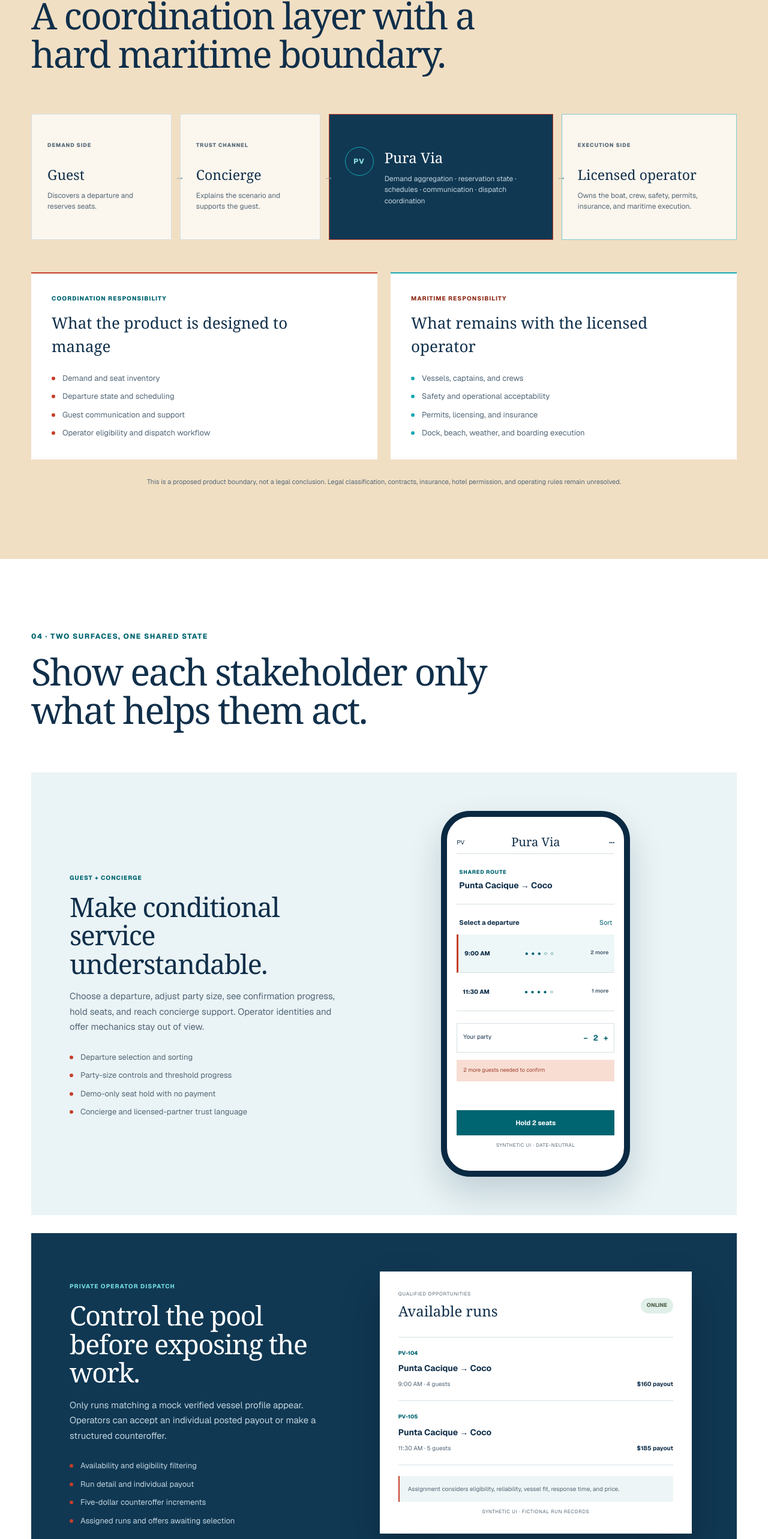
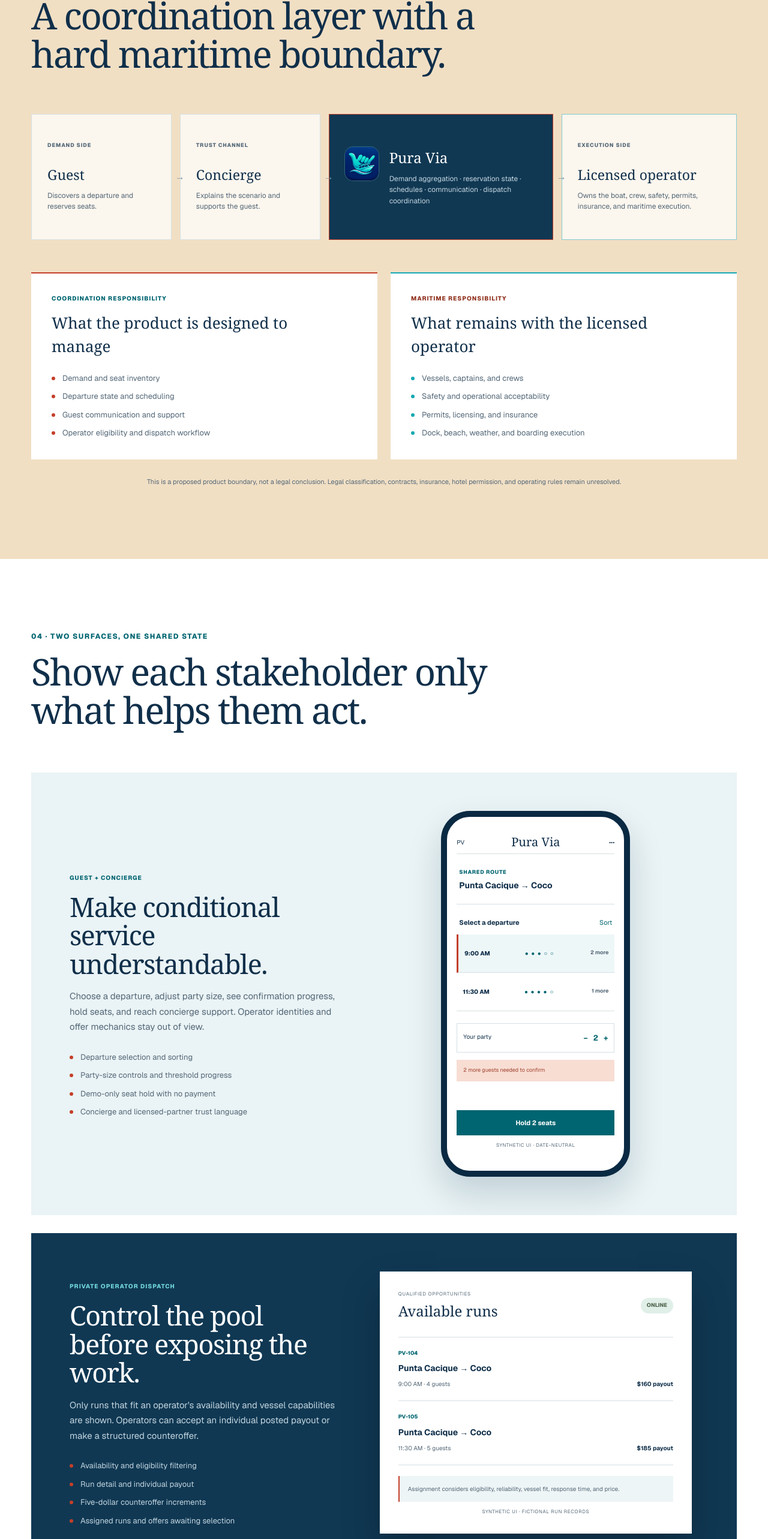
Before and after one commit to stevefinston/pura-via-case-study, a Next.js app: page / in a window 1280 px wide. Shown: the part 3021-5587 px from the top of the page at 60% size. Built offline with nearby package versions, Linux system fonts and the light colour scheme; no server answers.

Commit message:
Use canonical icon and clarify operator filtering (#3)
* Use canonical icon in system model

* Document canonical icon QA

* Clarify operator run filtering

```diff
--- a/app/globals.css
+++ b/app/globals.css
@@ -148,7 +148,7 @@
 .actor-card > strong { margin-top: 25px; font-family: Georgia, serif; font-size: 23px; font-weight: 400; }
 .actor-card p, .coordination-plane p { margin: 8px 0 0; color: var(--muted); font-size: 12px; line-height: 1.55; }
 .coordination-plane { display: grid; grid-template-columns: auto 1fr; gap: 18px; border-color: var(--papaya); background: var(--charcoal-900); color: white; }
-.pv-monogram { display: grid; width: 48px; height: 48px; place-items: center; border: 1px solid var(--copper); border-radius: 50%; color: #8be0e2; font-size: 12px; font-weight: 800; letter-spacing: .08em; }
+.coordination-icon { width: 56px; height: 56px; border-radius: 14px; object-fit: cover; box-shadow: 0 0 0 1px rgb(139 224 226 / 28%); }
 .coordination-plane strong { font-family: Georgia, serif; font-size: 24px; font-weight: 400; }
 .coordination-plane p { color: #c3d5df; }
 .operator-actor { border-color: #81cbd0; }
--- a/app/page.tsx
+++ b/app/page.tsx
@@ -78,7 +78,7 @@
         <div className="system-map" aria-label="Pura Via system relationship map">
           <div className="actor-card"><span>Demand side</span><strong>Guest</strong><p>Discovers a departure and reserves seats.</p></div>
           <div className="actor-card"><span>Trust channel</span><strong>Concierge</strong><p>Explains the scenario and supports the guest.</p></div>
-          <div className="coordination-plane"><span className="pv-monogram" aria-hidden="true">PV</span><div><strong>Pura Via</strong><p>Demand aggregation · reservation state · schedules · communication · dispatch coordination</p></div></div>
+          <div className="coordination-plane"><Image className="coordination-icon" src="/pura-via-icon.png" alt="" aria-hidden="true" width={56} height={56} sizes="56px" /><div><strong>Pura Via</strong><p>Demand aggregation · reservation state · schedules · communication · dispatch coordination</p></div></div>
           <div className="actor-card operator-actor"><span>Execution side</span><strong>Licensed operator</strong><p>Owns the boat, crew, safety, permits, insurance, and maritime execution.</p></div>
         </div>
         <div className="boundary-grid">
@@ -96,7 +96,7 @@
             <div className="phone phone-guest" aria-label="Synthetic guest interface representation"><div className="phone-top"><span>PV</span><strong>Pura Via</strong><span>•••</span></div><div className="phone-route"><small>Shared route</small><strong>Punta Cacique → Coco</strong></div><div className="phone-heading"><strong>Select a departure</strong><span>Sort</span></div><div className="departure-demo selected-demo"><span>9:00 AM</span><span>● ● ● ○ ○</span><strong>2 more</strong></div><div className="departure-demo"><span>11:30 AM</span><span>● ● ● ● ○</span><strong>1 more</strong></div><div className="party-demo"><span>Your party</span><strong>− &nbsp; 2 &nbsp; +</strong></div><div className="phone-note">2 more guests needed to confirm</div><div className="phone-action">Hold 2 seats</div><small className="synthetic-label">Synthetic UI · date-neutral</small></div>
           </article>
           <article className="experience-card operator-card">
-            <div className="experience-copy"><span className="surface-label">Private operator dispatch</span><h3>Control the pool before exposing the work.</h3><p>Only runs matching a mock verified vessel profile appear. Operators can accept an individual posted payout or make a structured counteroffer.</p><ul><li>Availability and eligibility filtering</li><li>Run detail and individual payout</li><li>Five-dollar counteroffer increments</li><li>Assigned runs and offers awaiting selection</li></ul></div>
+            <div className="experience-copy"><span className="surface-label">Private operator dispatch</span><h3>Control the pool before exposing the work.</h3><p>Only runs that fit an operator&apos;s availability and vessel capabilities are shown. Operators can accept an individual posted payout or make a structured counteroffer.</p><ul><li>Availability and eligibility filtering</li><li>Run detail and individual payout</li><li>Five-dollar counteroffer increments</li><li>Assigned runs and offers awaiting selection</li></ul></div>
             <div className="operator-panel" aria-label="Synthetic operator interface representation"><div className="operator-panel-top"><div><small>Qualified opportunities</small><strong>Available runs</strong></div><span>Online</span></div><div className="op-run"><span className="op-id">PV-104</span><strong>Punta Cacique → Coco</strong><div><span>9:00 AM · 4 guests</span><b>$160 payout</b></div></div><div className="op-run"><span className="op-id">PV-105</span><strong>Punta Cacique → Coco</strong><div><span>11:30 AM · 5 guests</span><b>$185 payout</b></div></div><div className="selection-policy">Assignment considers eligibility, reliability, vessel fit, response time, and price.</div><small className="synthetic-label">Synthetic UI · fictional run records</small></div>
           </article>
         </div>
```
Also changed, not shown: 2 other files (tests, documents, lock files or other folders).
